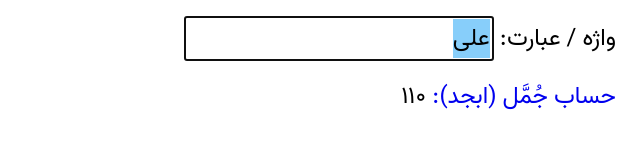
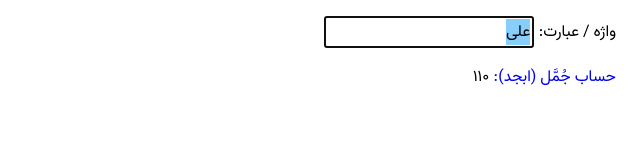
Before and after one commit to mirismaili/abjad-calculator, a website: page index.html in a window 1280 px wide. Shown: the whole page, without its empty margins (640-1280 px from the left). Drawn offline with Linux system fonts and the light colour scheme.

Commit message:
Add viewport meta tag

```diff
--- a/index.html
+++ b/index.html
@@ -2,6 +2,8 @@
 <html dir="rtl" lang="fa">
 <head>
 	<meta charset="UTF-8">
+	<meta content="initial-scale=1, width=device-width" name="viewport" />
+
 	<title>ماشین حساب أبجد (آنلاین/آفلاین)</title>
 
 	<link href="res/favicon.ico" rel="shortcut icon" type="image/x-icon">
@@ -13,7 +15,7 @@
 
 		input.addEventListener('input', _ => {
 			const num = calculateAbjadCode(input.value)
-			return document.getElementById('result').innerHTML = isNaN(num) ? '؟' : intToFa(num)
+			document.getElementById('result').innerHTML = isNaN(num) ? '؟' : intToFa(num)
 		})
 
 		input.value = 'علی'
@@ -26,13 +28,14 @@
 	<style>
 		@font-face {
 			font-family: Vazir;
-			src: local('Vazir'), url('res/Vazir-Regular.woff') format('woff');
+			src: local('Vazir'),
+			url('res/Vazir-Regular.woff2') format('woff2'),
+			url('res/Vazir-Regular.woff') format('woff');
 			font-weight: normal;
 			font-style: normal;
 		}
 
 		html {
-			font-size: 3vh;
 			font-family: Vazir, sans-serif;
 		}
 
@@ -59,7 +62,7 @@
 <body>
 <div>
 	<label for="input">واژه / عبارت:</label>
-	<input id="input" type="text" value="علی"/>
+	<input id="input" type="text" />
 </div>
 <div>
 	<a href="https://fa.wikipedia.org/wiki/حساب_جمل">
--- a/package.json
+++ b/package.json
@@ -32,6 +32,6 @@
 	"dependencies": {},
 	"devDependencies": {},
 	"engines": {
-		"node": ">=14"
+		"node": ">=16"
 	}
 }
--- a/src/main.js
+++ b/src/main.js
@@ -52,7 +52,7 @@ export const lettersValuesMap = {
 }
 
 export const calculateAbjadCode = phrase => {
-	const filteredPhrase = phrase.replace(/[.,/#!$%^&*;:{}=\-_`~()\s]/g, '')  // https://stackoverflow.com/a/4328722/5318303
+	const filteredPhrase = phrase.replaceAll(/[.,/#!$%^&*;:{}=\-_`~()\s]/g, '')  // https://stackoverflow.com/a/4328722/5318303
 	let result = 0
 	for (const ch of filteredPhrase) {
 		const chCode = ch.charCodeAt(0)
@@ -74,5 +74,5 @@ export const intToFa = (() => {
 	const enDigitToFaDifference = '۰'.charCodeAt(0) - '0'.charCodeAt(0)
 	const enDigitToFa = d => String.fromCharCode(d.charCodeAt(0) + enDigitToFaDifference)
 
-	return num => [...num.toString()].map(enDigitToFa).join('')
+	return num => [...String(num)].map(enDigitToFa).join('')
 })()
```
Also changed, not shown: res/Vazir-Regular.woff (deleted), res/Vazir-Regular.woff2 (added), 1 other file.
